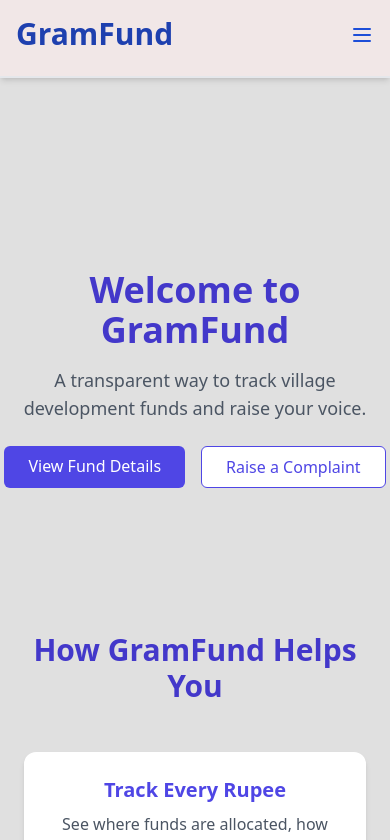
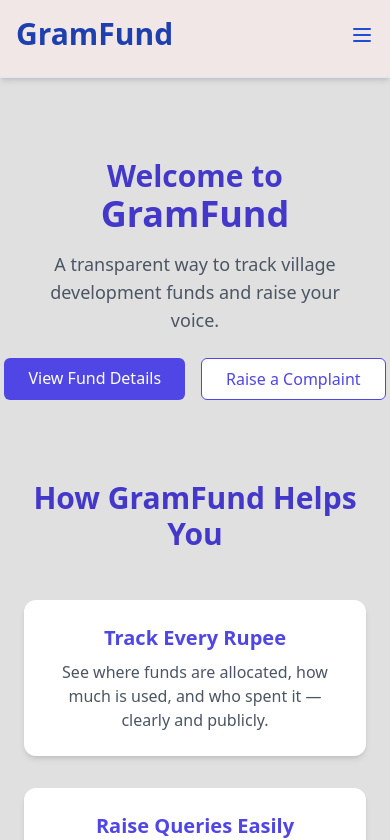
Before and after one commit to kanhaiya-18/GramFund-Client, a React (Create React App) app: page / in a window 390 px wide. Shown: the top 840 px of the page. Built offline with nearby package versions, Linux system fonts and the light colour scheme.

Commit message:
updated files to be responsive

```diff
--- a/src/page/Home.jsx
+++ b/src/page/Home.jsx
@@ -4,15 +4,15 @@ import { Link } from "react-router-dom";
 // import image from "../assets/pxfuel.jpg";
 function Home() {
     return (
-        <div className="min-h-screen ">
+        <div className="min-h-screen">
             {/* hero section  */}
             <section>
                 {/* <div className="relative" >
                 <img src={image} alt="logo" />
             </div> */}
-                <div className="pt-48 sm:bg-pt-24 text-center" >
-                    <h1 className=" md:text-6xl text-4xl font-bold text-indigo-700">Welcome to GramFund</h1>
-                    <p className="text-lg  text-gray-600 mt-4 mb-6">
+                <div className="md:pt-48 pt-20 sm:bg-pt-24 text-center" >
+                    <h1 className=" md:text-5xl mx-10 text-3xl font-bold text-indigo-700">Welcome to <span className="text-4xl md:text-6xl">GramFund</span></h1>
+                    <p className="text-lg  text-gray-600 mx-7 mt-4 mb-6">
                         A transparent way to track village development funds and raise your voice.
                     </p>
                 </div>
@@ -32,7 +32,7 @@ function Home() {
                 </div>
             </section>
             {/* Features Section */}
-            <section className="pb-16 pt-36  px-6 max-w-6xl mx-auto">
+            <section className="pb-16 md:pt-36 pt-20 px-6 max-w-6xl mx-auto">
                 <h2 className="text-3xl font-semibold text-center text-indigo-700 mb-12">
                     How GramFund Helps You
                 </h2>
```
